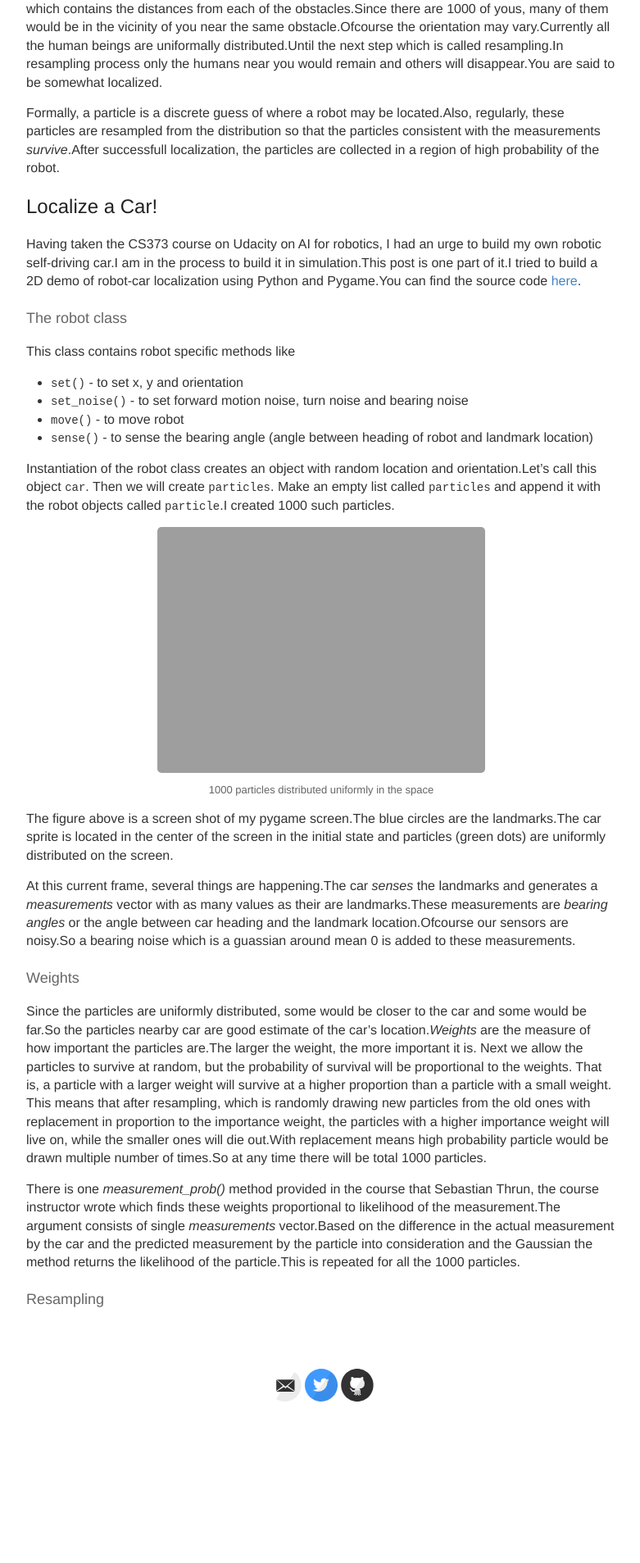
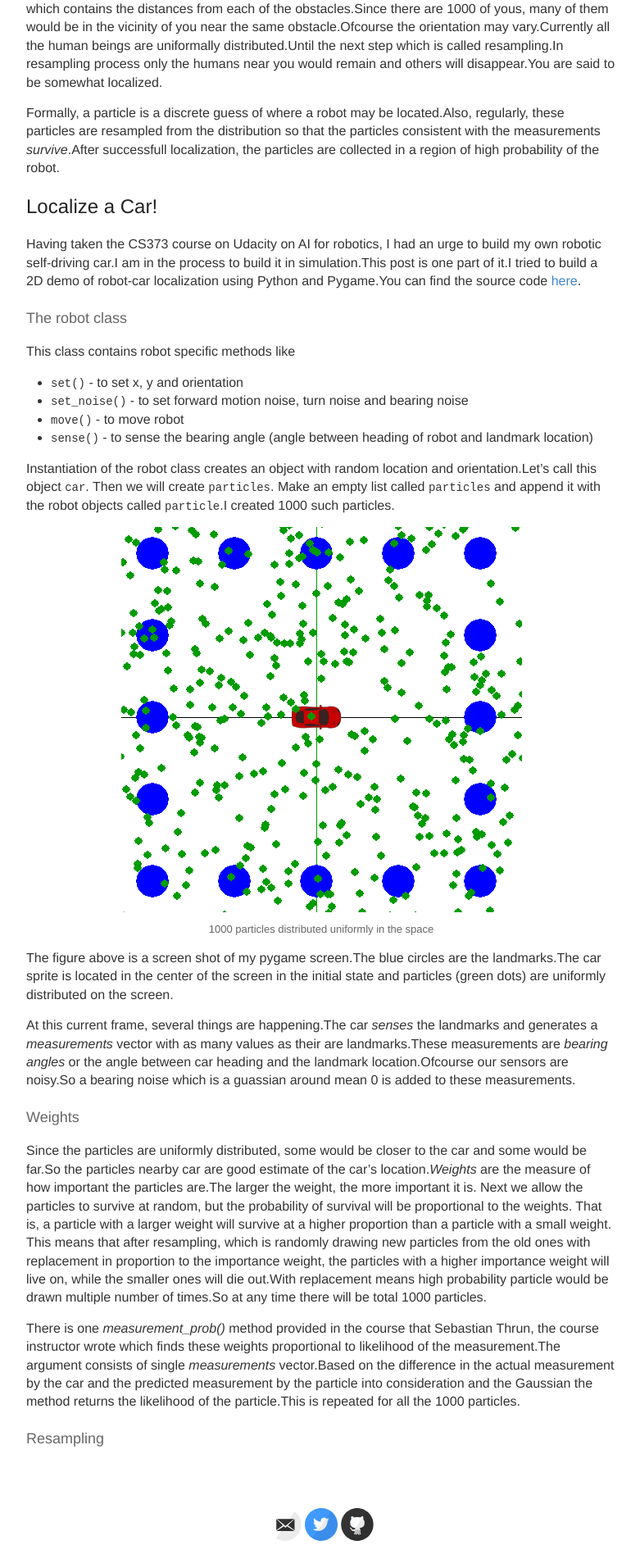
Before and after one commit to ioarun/ioarun.github.io, a Jekyll site: the page built from _posts/2017-03-07-particle-filter.md, in a window 1280 px wide. Shown: the part 681-2588 px from the top of the page at 82% size, without its empty margins (248-1029 px from the left). Built offline with Jekyll 4.4.1, drawn with Linux system fonts in a browser that asks for light colours; nearby versions of some CDN libraries; some web fonts are replaced; before the commit the page ends 2418 px from its top, so only the background shows below that.

Commit message:
Update 2017-03-07-particle-filter.md

```diff
--- a/_posts/2017-03-07-particle-filter.md
+++ b/_posts/2017-03-07-particle-filter.md
@@ -39,7 +39,7 @@ This class contains robot specific methods like
 
 Instantiation of the robot class creates an object with random location and orientation.Let's call this object `car`. Then we will create `particles`. Make an empty list called `particles` and append it with the robot objects called `particle`.I created 1000 such particles.
 
-{% include image.html img="images/2017/particle-filter/initial_state.png" title="Initial state of particles" caption="1000 particles distributed uniformly in the space" %}
+{% include image.html img="images/2017/particle-filter/initial_condition.png" title="Initial state of particles" caption="1000 particles distributed uniformly in the space" %}
 
 The figure above is a screen shot of my pygame screen.The blue circles are the landmarks.The car sprite is located in the center of the screen in the initial state and particles (green dots) are uniformly distributed on the screen.
 
```
